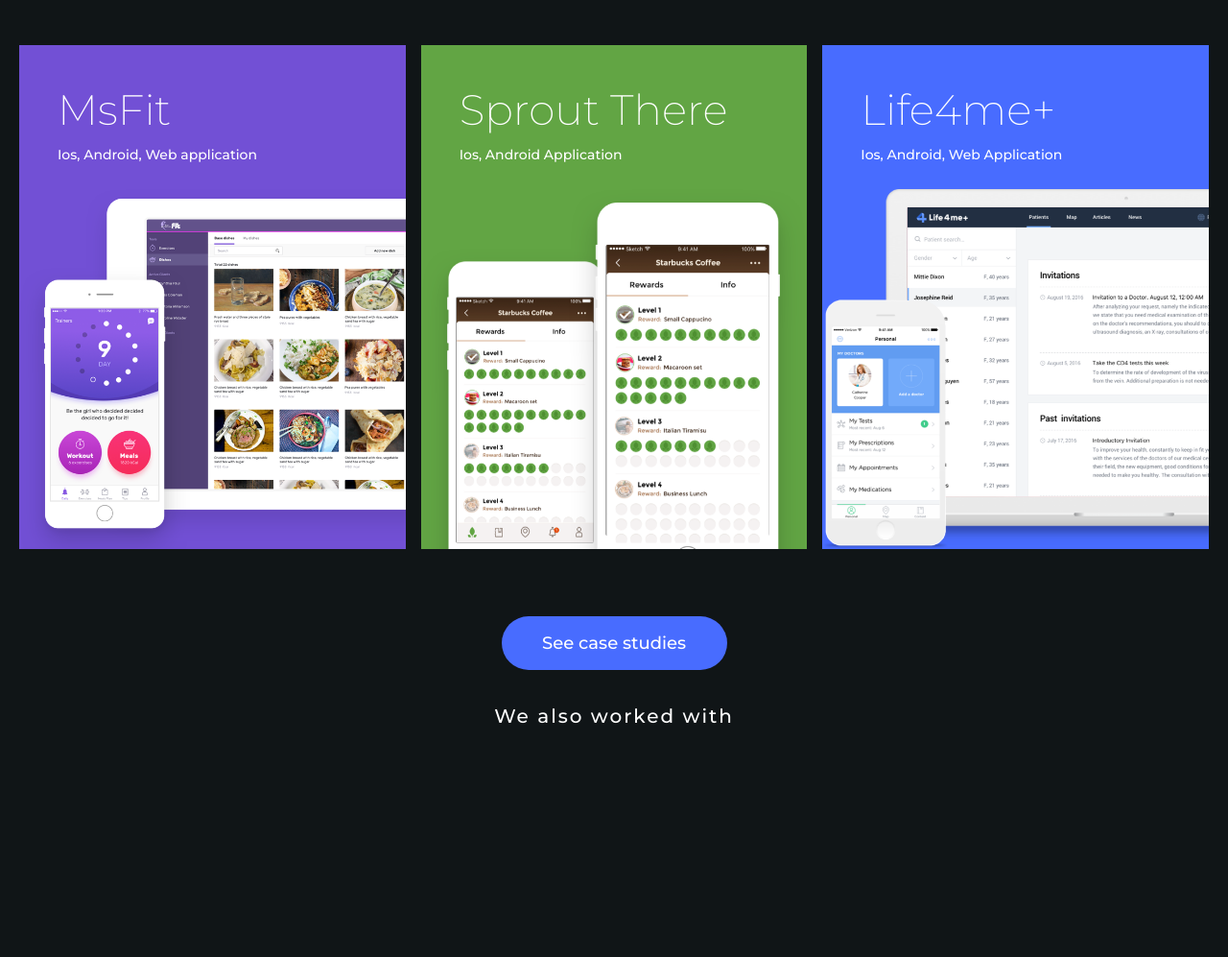
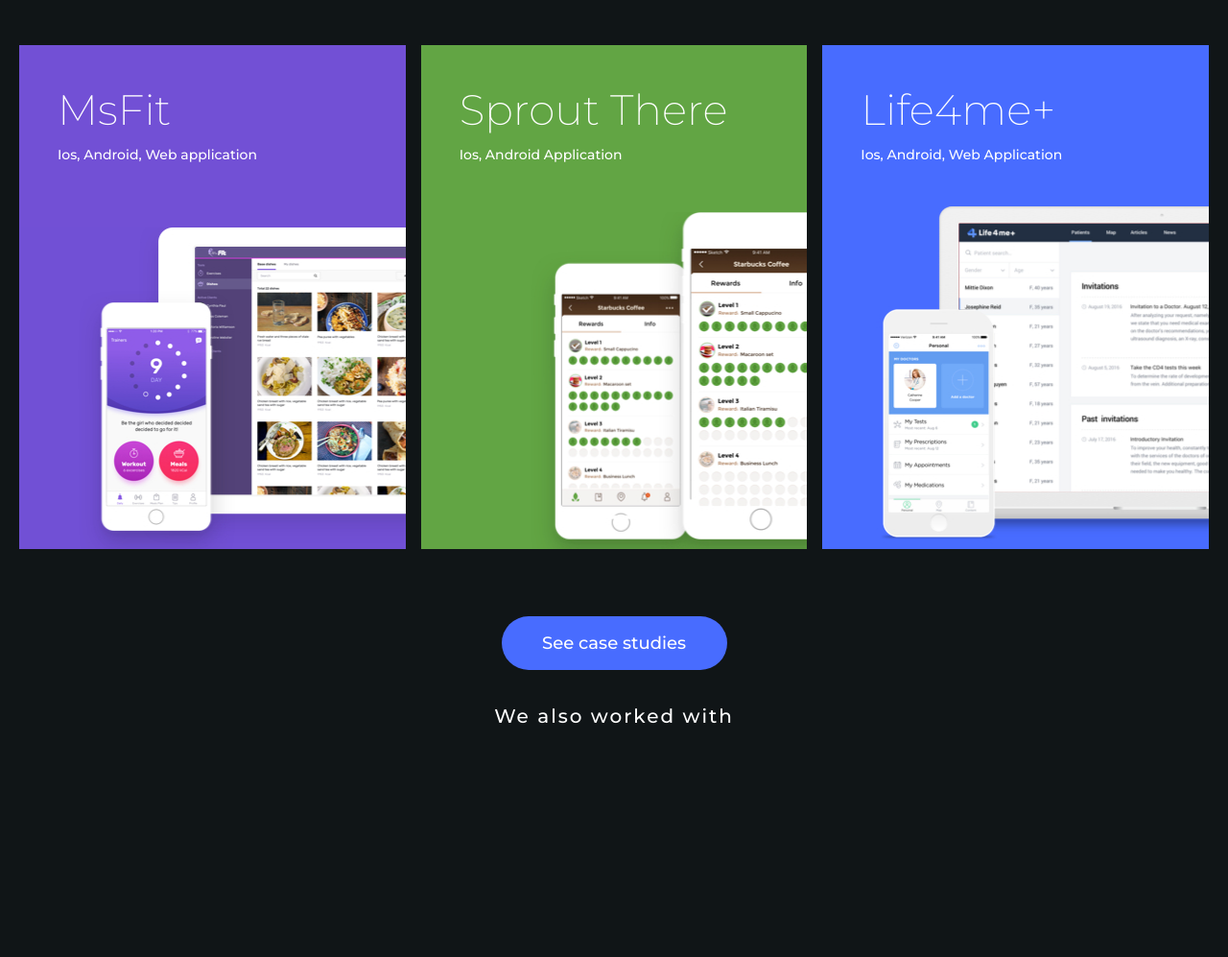
Before and after one commit to OlegG13/selecto-website, a plain HTML site: page index.html in a window 1280 px wide. Shown: the part 3082-4079 px from the top of the page at 96% size. Drawn offline with Linux system fonts and the light colour scheme.

Commit message:
Change image

```diff
--- a/assets/components/main-page/latest-projects/latest-projects.scss
+++ b/assets/components/main-page/latest-projects/latest-projects.scss
@@ -42,17 +42,20 @@
     right: 8px;
     bottom: 0;
     top: 150px;
-    background-position: 0 0;
+    background-position: 0 100%;
     background-repeat: no-repeat;
-    background-size: cover;
+    //background-size: cover;
     &--violet {
-      background-image: url(/img/msFit.png);
+      //background-image: url(/img/msFit.png);
+      background-image: url(/img/img-1.jpg);
     }
     &--green {
-      background-image: url(/img/sproutThere.png);
+      //background-image: url(/img/sproutThere.png);
+      background-image: url(/img/img-2.jpg);
     }
     &--blue {
-      background-image: url(/img/life4me.png);
+      //background-image: url(/img/life4me.png);
+      background-image: url(/img/img-3.jpg);
     }
   }
 }
```
Also changed, not shown: css/final.min.css, img/img-1.jpg (added), img/img-2.jpg (added), img/img-3.jpg (added).
